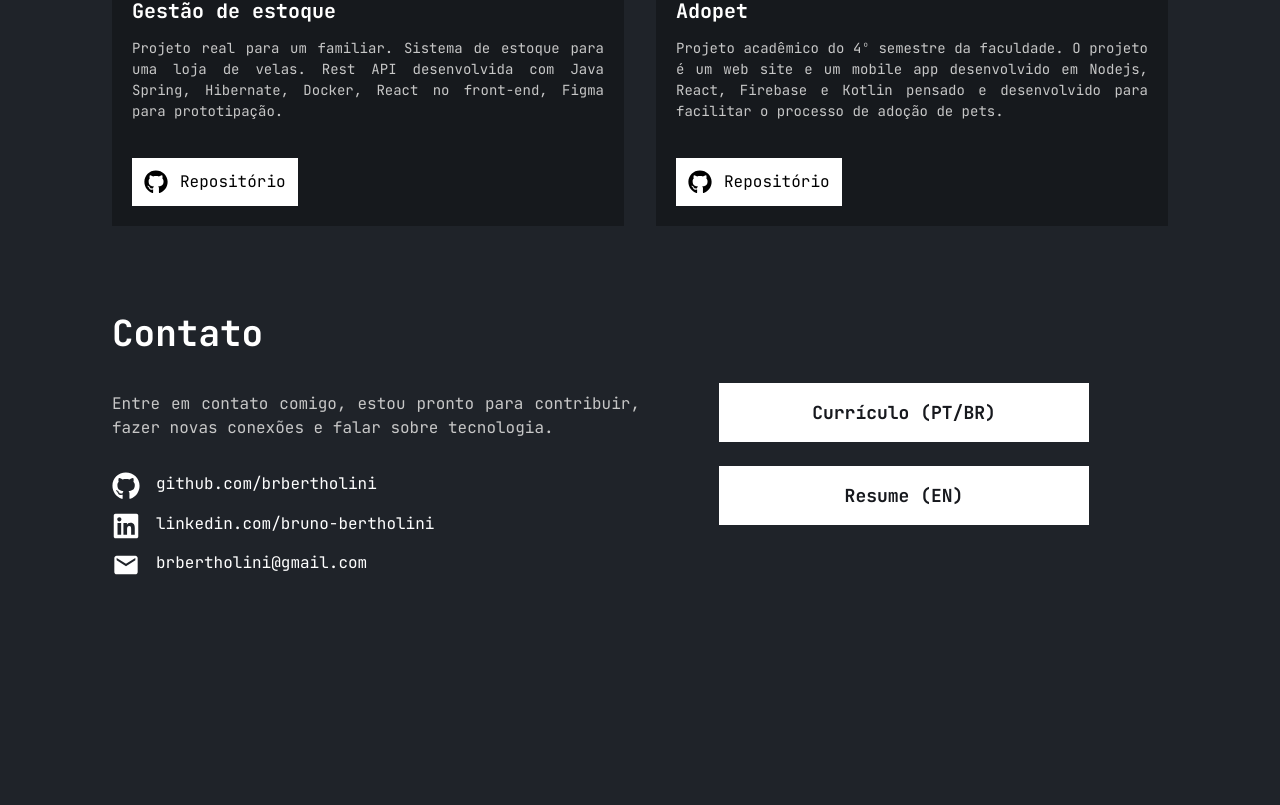
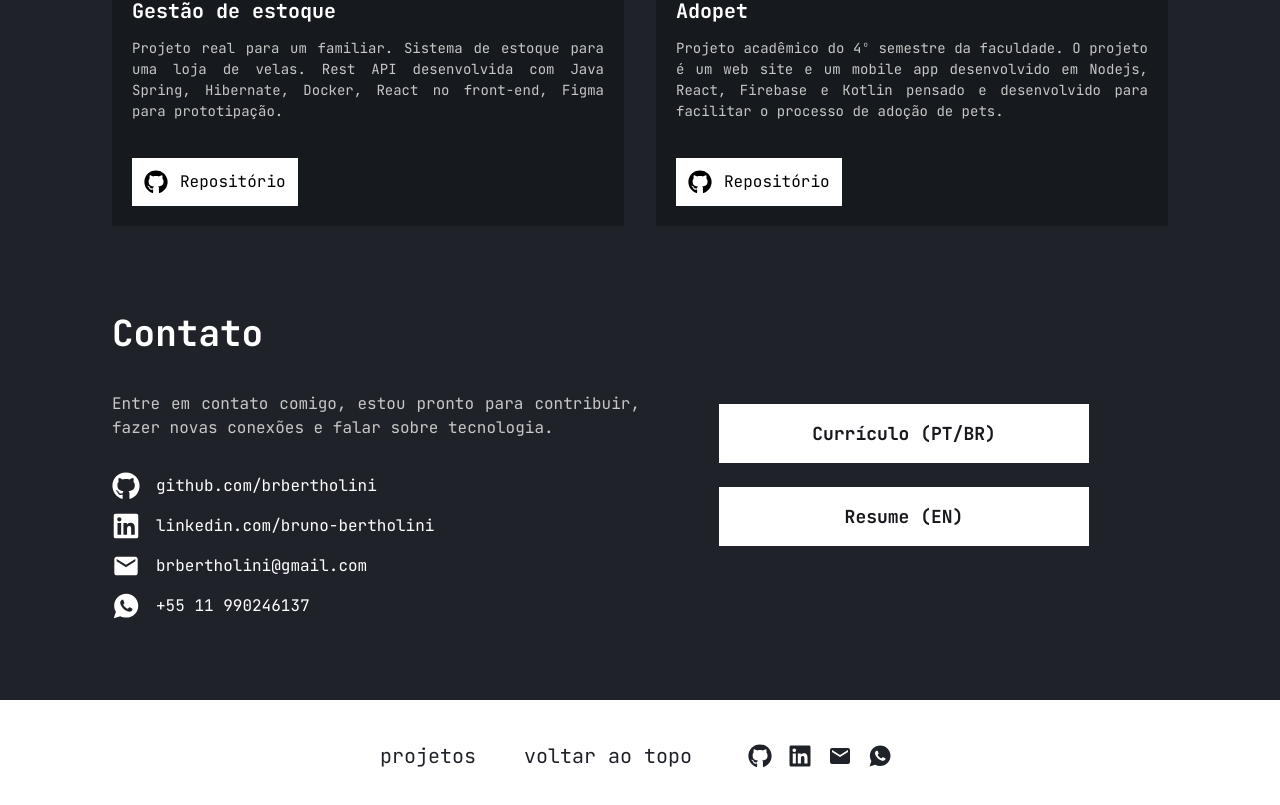
Before and after one commit to brbertholini/portfolio, a React (Vite) app: page / in a window 1280 px wide. Shown: the part 867-1672 px from the top of the page. Before the commit the page ends 1494 px from the top, so only its background shows below. Built offline with nearby package versions, Linux system fonts and the light colour scheme.

Commit message:
feat: whatsapp contact and footer

```diff
--- a/src/App.jsx
+++ b/src/App.jsx
@@ -5,15 +5,17 @@ import adopet from './assets/images/adopet.png';
 import { FaLinkedin, FaGithub } from "react-icons/fa";
 import { MdEmail } from "react-icons/md";
 import { scrollToSection } from "./utils/utils";
+import { IoLogoWhatsapp } from "react-icons/io";
+import { Footer } from "./components/Footer";
 
 function App() {
   return (
-    <div className="flex flex-col mb-12 justify-center">
+    <div id="container" className="flex flex-col justify-center">
       <Header />
       <div className="ml-8 mr-8 sm:ml-10 sm:mr-10 md:ml-12 md:mr-12 lg:ml-28 lg:mr-28 2xl:ml-96 2xl:mr-96">
         <div className="flex flex-row">
           <div className="flex flex-col">
-            <h1 className="text-[28px] sm:text-[36px] font-jetbrains font-semibold text-white">Bruno Bertholini</h1>
+            <h1 className="text-[28px] sm:text-[36px] font-jetbrains font-semibold text-white">Bruno Bertholini,</h1>
             <h1 className="mt-[-10px] text-[28px] sm:text-[32px] font-jetbrains font-semibold text-white">a Fullstack Developer</h1>
             <p className="mt-5 text-[14px] sm:text-[16px] font-jetbrains text-[#C7C7C7] text-justify">Após ter algumas experiências com Design, me interessei por Front-end e posteriormente me apaixonei por desenvolvimento web fullstack. Projetei e desenvolvi diversos tipos de aplicações, confira.</p>
             <div className="flex flex-col sm:flex-row">
@@ -41,21 +43,25 @@ function App() {
             />
           </div>
         </div>
-        <div className="flex flex-col sm:flex-row">
+        <div className="flex flex-col sm:flex-row pb-20">
           <div className="pt-20  w-[100%] sm:w-[50%] flex-col">
             <h1 id="contact" className="text-[28px] sm:text-[36px] pb-8 font-jetbrains font-semibold text-white">Contato</h1>
             <p className="mb-8 text-[14px] sm:text-[16px] font-jetbrains text-[#C7C7C7] text-justify">Entre em contato comigo, estou pronto para contribuir, fazer novas conexões e falar sobre tecnologia.</p>
-          <div className="flex flex-row">
-            <a target="_blank" href="https://github.com/brbertholini"><FaGithub size={28} className="text-white mb-3 mr-4 hover:opacity-40 transition-all cursor-pointer" /></a>
+            <div className="flex flex-row items-center pb-3 hover:opacity-40 transition ease-in-out cursor-pointer">
+              <a target="_blank" href="https://github.com/brbertholini"><FaGithub size={28} className="text-white mr-4" /></a>
               <a target="_blank" href="https://github.com/brbertholini" className="text-[14px] sm:text-[16px] font-jetbrains text-white hover:opacity-40 transition ease-in-out">github.com/brbertholini</a>
             </div>
-          <div className="flex flex-row">
-            <a target="_blank" href="https://www.linkedin.com/in/bruno-bertholini/"><FaLinkedin size={28} className="text-white mb-[11px] mr-4 hover:opacity-40 transition-all cursor-pointer" /></a>
+            <div className="flex flex-row items-center pb-3 hover:opacity-40 transition ease-in-out cursor-pointer">
+              <a target="_blank" href="https://www.linkedin.com/in/bruno-bertholini/"><FaLinkedin size={28} className="text-white mr-4" /></a>
               <a target="_blank" href="https://www.linkedin.com/in/bruno-bertholini/" className="text-[14px] sm:text-[16px] font-jetbrains text-white hover:opacity-40 transition ease-in-out">linkedin.com/bruno-bertholini</a>
             </div>
-          <div className="flex flex-row">
-            <a target="_blank" href="mailto:brbertholini@gmail.com"><MdEmail size={28} className="text-white mr-4 hover:opacity-40 transition-all cursor-pointer" /></a>
-            <a target="_blank" href="mailto:brbertholini@gmail.com" className="text-[14px] sm:text-[16px] font-jetbrains text-white hover:opacity-40 transition ease-in-out">brbertholini@gmail.com</a>
+            <div className="flex flex-row items-center pb-3 hover:opacity-40 transition ease-in-out cursor-pointer">
+              <a href="mailto:brbertholini@gmail.com"><MdEmail size={28} className="text-white mr-4" /></a>
+              <a href="mailto:brbertholini@gmail.com" className="text-[14px] sm:text-[16px] font-jetbrains text-white hover:opacity-40 transition ease-in-out">brbertholini@gmail.com</a>
+            </div>
+            <div className="flex flex-row items-center hover:opacity-40 transition ease-in-out cursor-pointer">
+              <a target="_blank" href="https://api.whatsapp.com/send?phone=5511990246137"><IoLogoWhatsapp size={28} className="text-white mr-4" /></a>
+              <a target="_blank" href="https://api.whatsapp.com/send?phone=5511990246137" className="text-[14px] sm:text-[16px] font-jetbrains text-white">+55 11 990246137</a>
             </div>
           </div>
           <div className="w-fit sm:pt-20 sm:w-[50%] flex flex-col items-center justify-center">
@@ -64,6 +70,7 @@ function App() {
             </div>
         </div>
       </div>
+      <Footer />
     </div>
   )
 }
--- /dev/null
+++ b/src/components/Footer.jsx
@@ -0,0 +1,21 @@
+import { scrollToSection } from "../utils/utils"
+import { FaLinkedin, FaGithub } from "react-icons/fa";
+import { MdEmail } from "react-icons/md";
+import { IoLogoWhatsapp } from "react-icons/io";
+
+export function Footer() {
+    return (
+        <div className="bg-white flex justify-center items-center pl-6 pr-6 h-28 gap-12">
+            <div className="flex flex-col sm:flex-row sm:w-auto gap-4 sm:gap-12 w-[50%]">
+            <button onClick={() => scrollToSection('projects', 140)} className="text-[#1F2329] font-jetbrains text-[16px] sm:text-[20px] hover:opacity-40 transition-all cursor-pointer">projetos</button>
+            <button onClick={() => scrollToSection('container', 140)} className="text-[#1F2329] font-jetbrains text-[16px] sm:text-[20px] hover:opacity-40 transition-all cursor-pointer">voltar ao topo</button>
+            </div>
+            <div className="text-[#1F2329] grid grid-cols-2 w-[50%] sm:w-auto sm:flex">
+                <a target="_blank" href="https://github.com/brbertholini"><FaGithub size={24} className="m-2 hover:opacity-40 transition-all cursor-pointer" /></a>
+                <a target="_blank" href="https://www.linkedin.com/in/bruno-bertholini/"><FaLinkedin size={24} className="m-2 hover:opacity-40 transition-all cursor-pointer" /></a>
+                <a target="_blank" href="mailto:brbertholini@gmail.com"><MdEmail size={24} className="m-2 hover:opacity-40 transition-all cursor-pointer" /></a>
+                <a target="_blank" href="https://api.whatsapp.com/send?phone=5511990246137"><IoLogoWhatsapp size={24} className="m-2 hover:opacity-40 transition-all cursor-pointer" /></a>
+            </div>
+        </div>
+    )
+}
--- a/src/components/Header.jsx
+++ b/src/components/Header.jsx
@@ -3,6 +3,9 @@ import { MdEmail } from "react-icons/md";
 import { AiOutlineClose, AiOutlineMenu } from 'react-icons/ai'
 import { useState } from "react";
 import { scrollToSection } from "../utils/utils";
+import { IoLogoWhatsapp } from "react-icons/io";
+
+
 
 export function Header() {
     const [nav, setNav] = useState(false);
@@ -22,6 +25,7 @@ export function Header() {
                     <a target="_blank" href="https://github.com/brbertholini"><FaGithub size={24} className="mr-8 hover:opacity-40 transition-all cursor-pointer" /></a>
                     <a target="_blank" href="https://www.linkedin.com/in/bruno-bertholini/"><FaLinkedin size={24} className="hover:opacity-40 transition-all cursor-pointer" /></a>
                     <a target="_blank" href="mailto:brbertholini@gmail.com"><MdEmail size={24} className="ml-8 hover:opacity-40 transition-all cursor-pointer" /></a>
+                    <a target="_blank" href="https://api.whatsapp.com/send?phone=5511990246137"><IoLogoWhatsapp size={24} className="ml-8 hover:opacity-40 transition-all cursor-pointer" /></a>
                 </div>
             </div>
             <div onClick={handleNav} className="flex md:hidden fixed text-[#1F2329] right-12">
@@ -48,9 +52,15 @@ export function Header() {
                             </a>
                         </li>
                         <li className="flex w-[100%] border-b border-[#1F2329] items-center pt-7">
-                            <a href="mailto:brbertholini@gmail.com" className="flex items-center hover:opacity-40">
+                            <a href="mailto:brbertholini@gmail.com" target="_blank" className="flex items-center hover:opacity-40">
                                 <MdEmail size={24} className="transition-all cursor-pointer" />
                                 <h1 className="text-xl font-jetbrains ml-3">E-mail</h1>
+                            </a>
+                        </li>
+                        <li className="flex w-[100%] border-b border-[#1F2329] items-center pt-7">
+                            <a href="https://api.whatsapp.com/send?phone=5511990246137" target="_blank" className="flex items-center hover:opacity-40">
+                                <IoLogoWhatsapp size={24} className="transition-all cursor-pointer" />
+                                <h1 className="text-xl font-jetbrains ml-3">Whatsapp</h1>
                             </a>
                         </li>
                     </ul>
```
Lines whose indentation alone changed are shown as unchanged.
